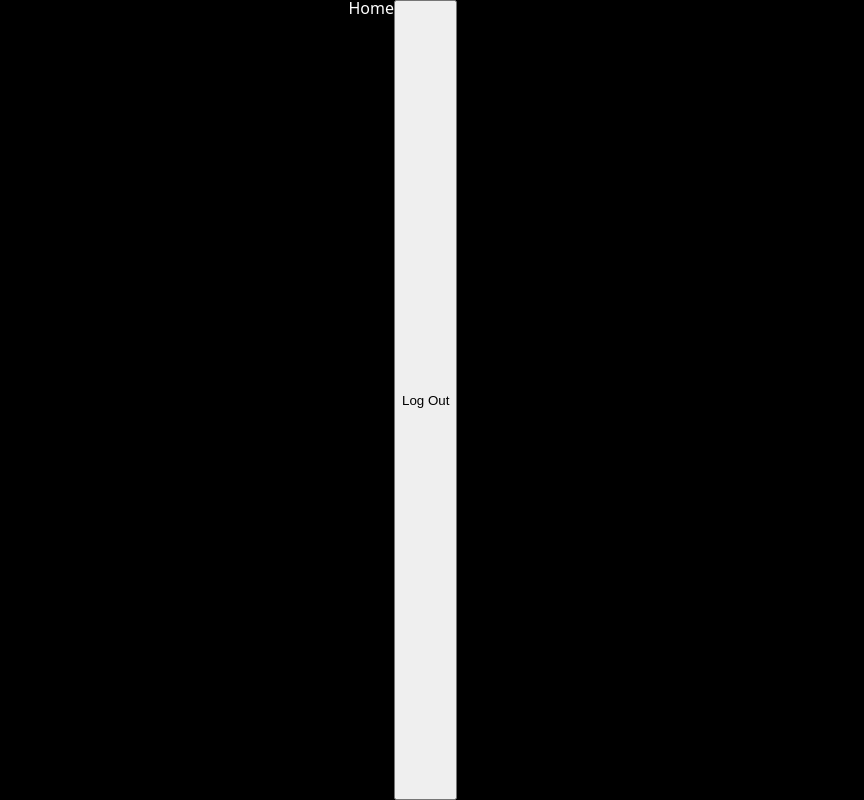
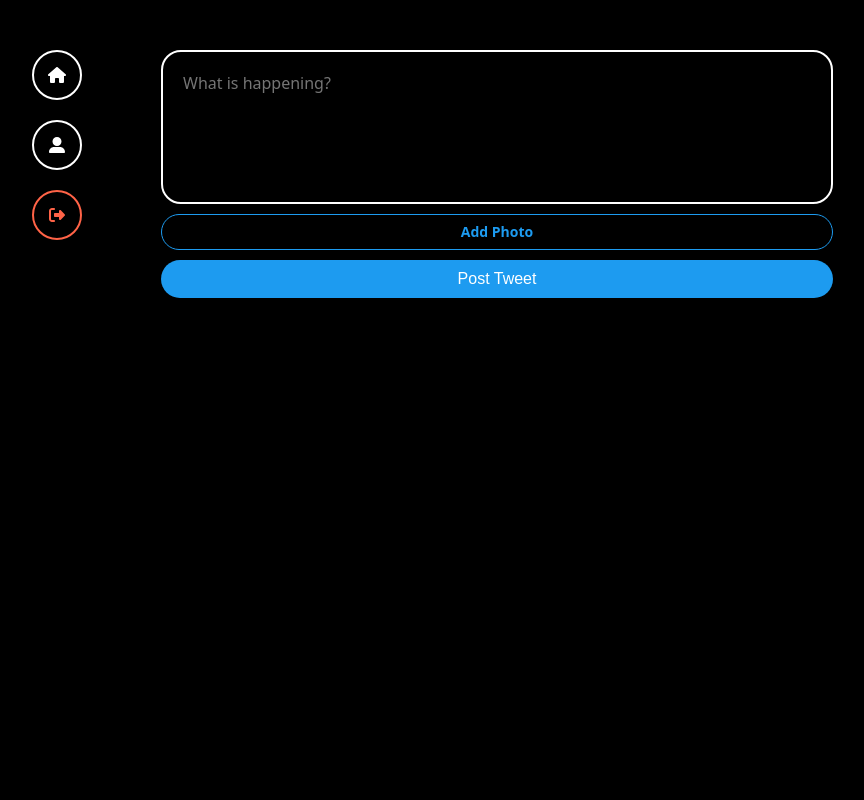
Before and after one commit to Dagukim/dwitter, a React (Vite) app: page / in a window 1280 px wide. Shown: the whole page, without its empty margins (237-1101 px from the left). Built offline with nearby package versions, Linux system fonts and the light colour scheme; no server answers; sample sign-in values are in the browser's storage.

Commit message:
add tweet form

```diff
--- a/src/components/auth-components.ts
+++ b/src/components/auth-components.ts
@@ -52,6 +52,9 @@ export const Switcher = styled.span`
     margin-top: 20px;
     a {
         color: #1d9bf0;
+        &:hover {
+            opacity: 0.9;
+        }
     }
 `;
 
@@ -59,4 +62,7 @@ export const ForgotButton = styled.span`
     margin-top: 20px;
     color: #1d9bf0;
     cursor: pointer;
+    &:hover {
+        opacity: 0.9;
+    }
 `;
--- a/src/components/github-btn.tsx
+++ b/src/components/github-btn.tsx
@@ -19,6 +19,9 @@ const Button = styled.span`
     align-items: center;
     justify-content: center;
     cursor: pointer;
+    &:hover {
+        opacity: 0.9;
+    }
 `;
 
 export function GithubButton() {
--- a/src/components/layout.tsx
+++ b/src/components/layout.tsx
@@ -1,9 +1,94 @@
-import { Outlet } from "react-router-dom";
+import { auth } from "@/firebase";
+import {
+    faHouse,
+    faRightFromBracket,
+    faUserAlt,
+} from "@fortawesome/free-solid-svg-icons";
+import { FontAwesomeIcon } from "@fortawesome/react-fontawesome";
+import { Link, Outlet, useNavigate } from "react-router-dom";
+import styled from "styled-components";
+
+const Wrapper = styled.div`
+    display: grid;
+    gap: 20px;
+    grid-template-columns: 1fr 4fr;
+    padding: 50px 0;
+    width: 100%;
+    max-width: 860px;
+    height: 100%;
+`;
+
+const Menu = styled.div`
+    display: flex;
+    flex-direction: column;
+    align-items: center;
+    gap: 20px;
+`;
+
+const MenuItem = styled.div`
+    cursor: pointer;
+    display: flex;
+    align-items: center;
+    justify-content: center;
+    border: 2px solid #fff;
+    height: 50px;
+    width: 50px;
+    border-radius: 50%;
+    transition: 0.2s;
+    svg {
+        transition: color 0.2s;
+        color: #fff;
+    }
+    &:hover {
+        background-color: #fff;
+        border-color: transparent;
+        svg {
+            color: #000;
+        }
+    }
+    &.logout {
+        border-color: tomato;
+        svg {
+            color: tomato;
+        }
+        &:hover {
+            background-color: tomato;
+            border-color: transparent;
+            svg {
+                color: #000;
+            }
+        }
+    }
+`;
 
 export default function Layout() {
+    const nav = useNavigate();
+    const onLogOut = async () => {
+        const ok = confirm("Are you sure you want to log out?");
+        if (ok) {
+            await auth.signOut();
+            nav("/login");
+        }
+    };
+
     return (
-        <>
+        <Wrapper>
+            <Menu>
+                <Link to={"/"}>
+                    <MenuItem>
+                        <FontAwesomeIcon icon={faHouse} />
+                    </MenuItem>
+                </Link>
+                <Link to={"/profile"}>
+                    <MenuItem>
+                        <FontAwesomeIcon icon={faUserAlt} />
+                    </MenuItem>
+                </Link>
+                <MenuItem className="logout" onClick={onLogOut}>
+                    <FontAwesomeIcon icon={faRightFromBracket} />
+                </MenuItem>
+            </Menu>
             <Outlet />
-        </>
+        </Wrapper>
     );
 }
--- /dev/null
+++ b/src/components/post-tweet-form.tsx
@@ -0,0 +1,110 @@
+import { useState } from "react";
+import { SubmitHandler, useForm } from "react-hook-form";
+import styled from "styled-components";
+
+type FormValue = {
+    tweet: string;
+    file: FileList | null;
+};
+
+const Form = styled.form`
+    display: flex;
+    flex-direction: column;
+    gap: 10px;
+`;
+
+const TextArea = styled.textarea`
+    border: 2px solid #fff;
+    padding: 20px;
+    border-radius: 20px;
+    font-size: 16px;
+    color: #fff;
+    background-color: #000;
+    width: 100%;
+    resize: none;
+    font-family: system-ui, -apple-system, BlinkMacSystemFont, "Segoe UI",
+        Roboto, Oxygen, Ubuntu, Cantarell, "Open Sans", "Helvetica Neue",
+        sans-serif;
+    &::placeholder {
+        font-size: 16px;
+    }
+    &:focus {
+        outline: none;
+        border-color: #1d9bf0;
+    }
+`;
+
+const AttachFileButton = styled.label`
+    padding: 10px 0;
+    color: #1d9bf0;
+    text-align: center;
+    border-radius: 20px;
+    border: 1px solid #1d9bf0;
+    font-size: 14px;
+    font-weight: 600;
+    cursor: pointer;
+`;
+
+const AttachFileInput = styled.input`
+    display: none;
+`;
+
+const SubmitButton = styled.input`
+    background-color: #1d9bf0;
+    color: #fff;
+    border: none;
+    padding: 10px 0;
+    border-radius: 20px;
+    font-size: 16px;
+    cursor: pointer;
+    &:hover,
+    &:active {
+        opacity: 0.9;
+    }
+`;
+
+export default function PostTweetForm() {
+    const [isLoading, setLoading] = useState<boolean>(false);
+    const {
+        register,
+        handleSubmit,
+        watch,
+        formState: { errors },
+    } = useForm<FormValue>();
+    const onSubmit: SubmitHandler<FormValue> = (data) => {
+        console.log(data);
+    };
+
+    const tweetValue = watch("tweet");
+    const fileValue = watch("file");
+
+    return (
+        <Form onSubmit={handleSubmit(onSubmit)}>
+            <TextArea
+                rows={5}
+                maxLength={180}
+                placeholder="What is happening?"
+                {...register("tweet", {
+                    validate: (value) =>
+                        value.trim().length > 0 || "Tweet cannot be empty.",
+                })}
+            />
+            <AttachFileButton htmlFor="file">
+                {fileValue && fileValue.length > 0
+                    ? "Photo added ✅"
+                    : "Add Photo"}
+            </AttachFileButton>
+            <AttachFileInput
+                type="file"
+                id="file"
+                accept="image/*"
+                {...register("file")}
+            />
+            <SubmitButton
+                type="submit"
+                disabled={(!tweetValue && !fileValue) || isLoading}
+                value={isLoading ? "Posting..." : "Post Tweet"}
+            />
+        </Form>
+    );
+}
--- a/src/routes/home.tsx
+++ b/src/routes/home.tsx
@@ -1,16 +1,12 @@
-import { auth } from "@/firebase";
-import { useNavigate } from "react-router-dom";
+import PostTweetForm from "@/components/post-tweet-form";
+import styled from "styled-components";
+
+const Wrapper = styled.div``;
 
 export default function Home() {
-    const nav = useNavigate();
-    const logOut = () => {
-        auth.signOut();
-        nav("/login");
-    };
     return (
-        <>
-            <h1>Home</h1>
-            <button onClick={logOut}>Log Out</button>
-        </>
+        <Wrapper>
+            <PostTweetForm />
+        </Wrapper>
     );
 }
```
